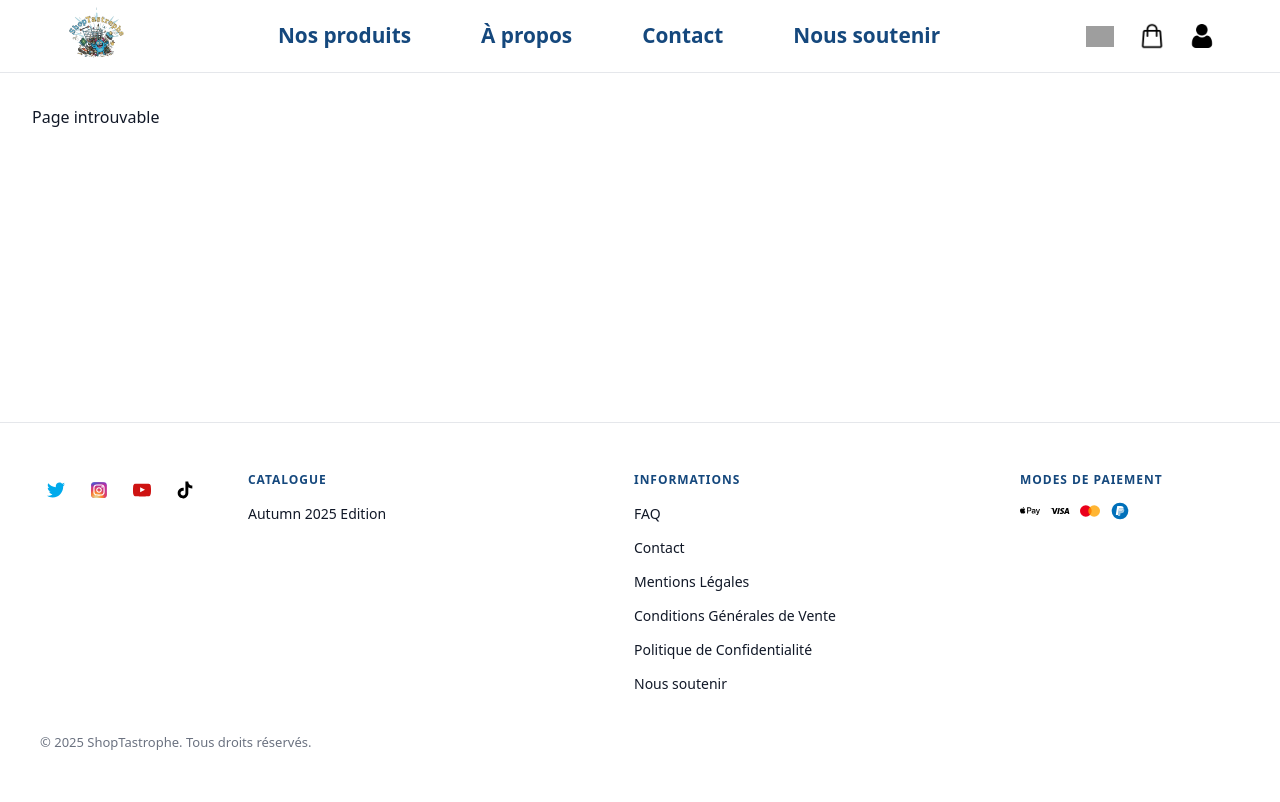
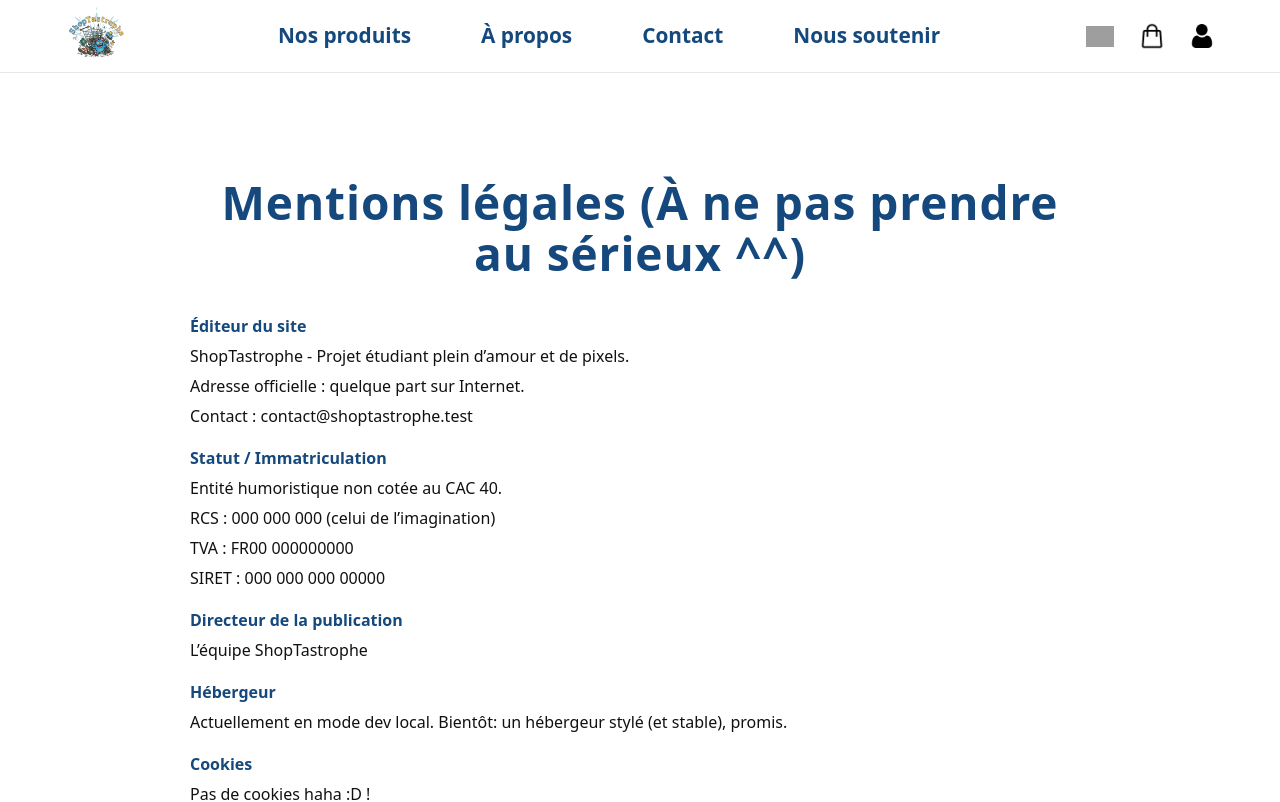
Before and after one commit to LiOlivier/ShopTastrophe, a React app in the folder frontend/: page /mentions in a window 1280 px wide. Shown: the top 802 px of the page. Built offline with nearby package versions, Linux system fonts and the light colour scheme; grey boxes are pictures that could not be loaded; the HTML template or start-up script is replaced by a standard one.

Commit message:
merch + Mentions légales

```diff
--- a/frontend/src/App.jsx
+++ b/frontend/src/App.jsx
@@ -14,6 +14,7 @@ import FAQ from "./pages/FAQ";
 import Products from "./pages/Products";
 import Contact from "./pages/Contact";
 import Soutenir from "./pages/Soutenir";
+import Mentions from "./pages/Mentions";
 
 function App() {
   const location = useLocation();
@@ -31,6 +32,7 @@ function App() {
             <Route path="/products" element={<Products />} />
             <Route path="/contact" element={<Contact />} />
             <Route path="/soutenir" element={<Soutenir />} />
+            <Route path="/mentions" element={<Mentions />} />
             <Route path="/cart" element={<Cart />} />
             <Route path="/orders" element={<Orders />} />
             <Route path="/profile" element={<Profile />} />
--- /dev/null
+++ b/frontend/src/pages/Mentions.css
@@ -0,0 +1,25 @@
+.legal {
+  display: block;
+  width: 100%;
+}
+
+.legal-container {
+  max-width: 900px;
+  margin: 0 auto;
+  padding: clamp(24px, 6vw, 72px) clamp(16px, 5vw, 32px);
+}
+
+.legal-title {
+  text-align: center;
+  font-size: clamp(28px, 6vw, 46px);
+  font-weight: 900;
+  letter-spacing: 0.02em;
+  margin: 0 0 clamp(24px, 4vw, 36px) 0;
+  color: #15487D;
+}
+
+.legal-block { margin: 0 0 18px 0; }
+.legal-block p { margin: 6px 0; color: #111; }
+.legal-block strong { font-weight: 800; color: #15487D; }
+
+.legal-note { margin-top: 24px; color: #374151; }
--- /dev/null
+++ b/frontend/src/pages/Mentions.jsx
@@ -0,0 +1,43 @@
+import "./Mentions.css";
+
+export default function Mentions() {
+  return (
+    <section className="legal">
+      <div className="legal-container">
+        <h1 className="legal-title">Mentions légales (À ne pas prendre au sérieux ^^)</h1>
+
+        <div className="legal-block">
+          <p><strong>Éditeur du site</strong></p>
+          <p>ShopTastrophe - Projet étudiant plein d’amour et de pixels.</p>
+          <p>Adresse officielle : quelque part sur Internet.</p>
+          <p>Contact : <a href="mailto:contact@shoptastrophe.test">contact@shoptastrophe.test</a></p>
+        </div>
+
+        <div className="legal-block">
+          <p><strong>Statut / Immatriculation</strong></p>
+          <p>Entité humoristique non cotée au CAC 40.</p>
+          <p>RCS : 000 000 000 (celui de l’imagination)</p>
+          <p>TVA : FR00 000000000</p>
+          <p>SIRET : 000 000 000 00000</p>
+        </div>
+
+        <div className="legal-block">
+          <p><strong>Directeur de la publication</strong></p>
+          <p>L’équipe ShopTastrophe</p>
+        </div>
+
+        <div className="legal-block">
+          <p><strong>Hébergeur</strong></p>
+          <p>Actuellement en mode dev local. Bientôt: un hébergeur stylé (et stable), promis.</p>
+        </div>
+
+        <div className="legal-block">
+          <p><strong>Cookies</strong></p>
+          <p>
+            Pas de cookies haha :D !
+          </p>
+        </div>
+      </div>
+    </section>
+  );
+}
```
Also changed, not shown: frontend/public/merch/img/casquette.png.
